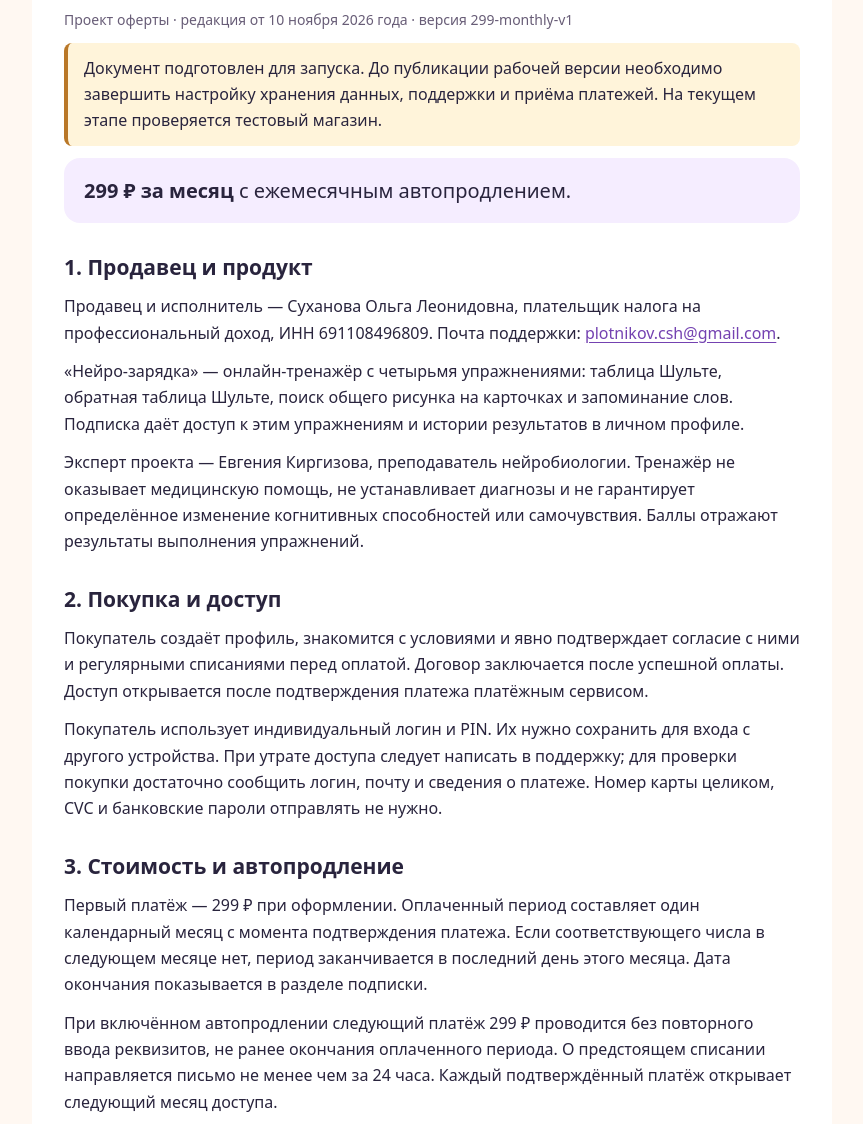
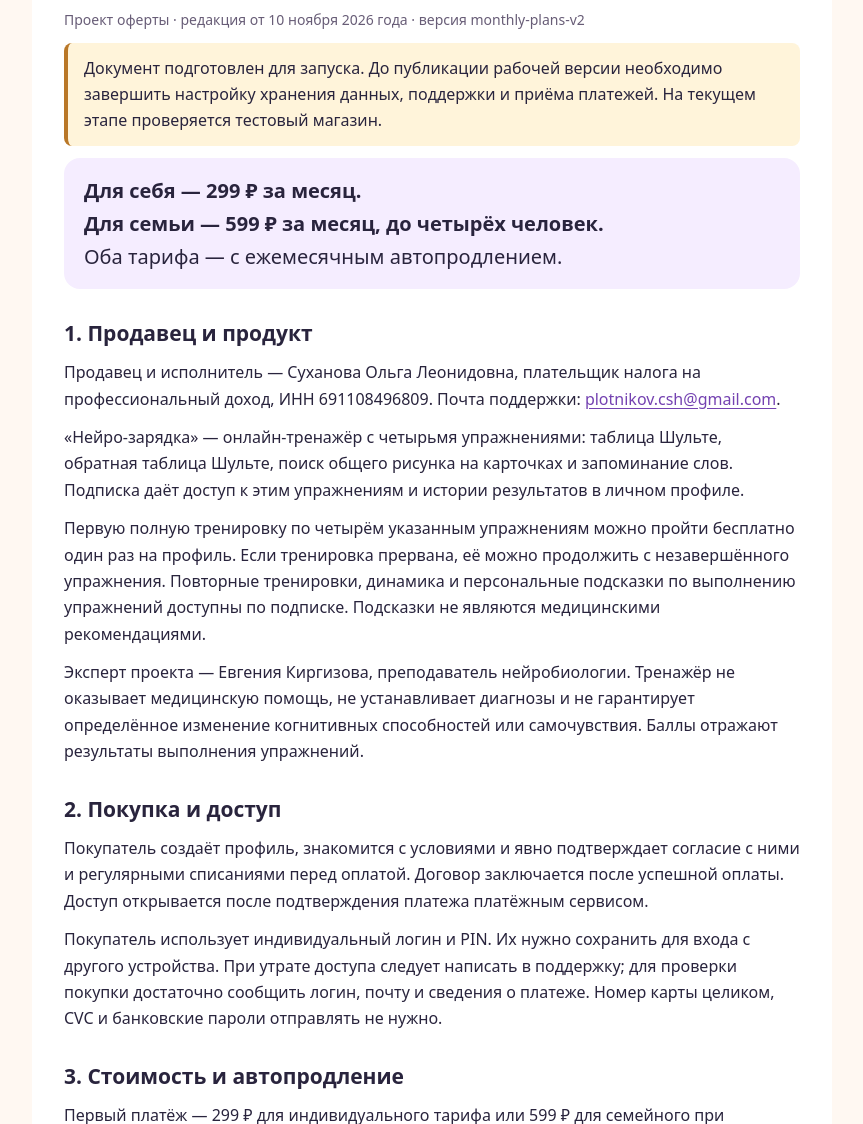
Before and after one commit to rpregul/zavod, a plain HTML site: page neuro/offer.html in a window 1280 px wide. Shown: the part 162-1286 px from the top of the page, without its empty margins (208-1071 px from the left). Drawn offline with Linux system fonts and the light colour scheme.

Commit message:
Add full trial and family subscription flow: offer.html

```diff
--- a/neuro/offer.html
+++ b/neuro/offer.html
@@ -3,19 +3,21 @@
 <body><main>
 <a href="./">← К тренажёру</a>
 <h1>Условия подписки</h1>
-<p class="meta">Проект оферты · редакция от 10 ноября 2026 года · версия 299-monthly-v1</p>
+<p class="meta">Проект оферты · редакция от 10 ноября 2026 года · версия monthly-plans-v2</p>
 <p class="notice">Документ подготовлен для запуска. До публикации рабочей версии необходимо завершить настройку хранения данных, поддержки и приёма платежей. На текущем этапе проверяется тестовый магазин.</p>
-<p class="price"><strong>299 ₽ за месяц</strong> с ежемесячным автопродлением.</p>
+<p class="price"><strong>Для себя — 299 ₽ за месяц.</strong><br><strong>Для семьи — 599 ₽ за месяц, до четырёх человек.</strong><br>Оба тарифа — с ежемесячным автопродлением.</p>
 <h2>1. Продавец и продукт</h2>
 <p>Продавец и исполнитель — Суханова Ольга Леонидовна, плательщик налога на профессиональный доход, ИНН 691108496809. Почта поддержки: <a href="mailto:plotnikov.csh@gmail.com">plotnikov.csh@gmail.com</a>.</p>
 <p>«Нейро-зарядка» — онлайн-тренажёр с четырьмя упражнениями: таблица Шульте, обратная таблица Шульте, поиск общего рисунка на карточках и запоминание слов. Подписка даёт доступ к этим упражнениям и истории результатов в личном профиле.</p>
+<p>Первую полную тренировку по четырём указанным упражнениям можно пройти бесплатно один раз на профиль. Если тренировка прервана, её можно продолжить с незавершённого упражнения. Повторные тренировки, динамика и персональные подсказки по выполнению упражнений доступны по подписке. Подсказки не являются медицинскими рекомендациями.</p>
 <p>Эксперт проекта — Евгения Киргизова, преподаватель нейробиологии. Тренажёр не оказывает медицинскую помощь, не устанавливает диагнозы и не гарантирует определённое изменение когнитивных способностей или самочувствия. Баллы отражают результаты выполнения упражнений.</p>
 <h2>2. Покупка и доступ</h2>
 <p>Покупатель создаёт профиль, знакомится с условиями и явно подтверждает согласие с ними и регулярными списаниями перед оплатой. Договор заключается после успешной оплаты. Доступ открывается после подтверждения платежа платёжным сервисом.</p>
 <p>Покупатель использует индивидуальный логин и PIN. Их нужно сохранить для входа с другого устройства. При утрате доступа следует написать в поддержку; для проверки покупки достаточно сообщить логин, почту и сведения о платеже. Номер карты целиком, CVC и банковские пароли отправлять не нужно.</p>
 <h2>3. Стоимость и автопродление</h2>
-<p>Первый платёж — 299 ₽ при оформлении. Оплаченный период составляет один календарный месяц с момента подтверждения платежа. Если соответствующего числа в следующем месяце нет, период заканчивается в последний день этого месяца. Дата окончания показывается в разделе подписки.</p>
-<p>При включённом автопродлении следующий платёж 299 ₽ проводится без повторного ввода реквизитов, не ранее окончания оплаченного периода. О предстоящем списании направляется письмо не менее чем за 24 часа. Каждый подтверждённый платёж открывает следующий месяц доступа.</p>
+<p>Первый платёж — 299 ₽ для индивидуального тарифа или 599 ₽ для семейного при оформлении. Сумма выбранного тарифа показывается перед оплатой. Оплаченный период составляет один календарный месяц с момента подтверждения платежа. Если соответствующего числа в следующем месяце нет, период заканчивается в последний день этого месяца. Дата окончания показывается в разделе подписки.</p>
+<p>При включённом автопродлении следующий платёж — 299 ₽ для индивидуального тарифа или 599 ₽ для семейного — проводится без повторного ввода реквизитов, не ранее окончания оплаченного периода. О предстоящем списании направляется письмо не менее чем за 24 часа. Каждый подтверждённый платёж открывает следующий месяц доступа.</p>
+<p>Семейный тариф включает владельца подписки и не более трёх приглашённых участников. Каждый использует собственные логин, PIN и историю результатов. Владелец оплачивает тариф и управляет приглашениями; результаты других участников в его профиле не показываются. Одно приглашение предназначено для одного участника, действует семь дней и до использования или отзыва резервирует место. Владелец может отозвать приглашение или исключить участника. Исключённый участник теряет семейный доступ, но его результаты сохраняются. При окончании оплаченного периода без продления семейный доступ приостанавливается у всех участников.</p>
 <p>Карта вводится на странице ЮKassa. Тренажёр не получает её полный номер и CVC; для последующих платежей используется идентификатор сохранённого способа оплаты.</p>
 <p>Если повторная оплата отклонена, автопродление прекращается и после окончания оплаченного периода доступ к упражнениям приостанавливается. Для новой подписки требуется новое подтверждение пользователя. Повышение цены для действующей подписки без нового согласия не предусмотрено.</p>
 <h2>4. Отключение автопродления</h2>
```
